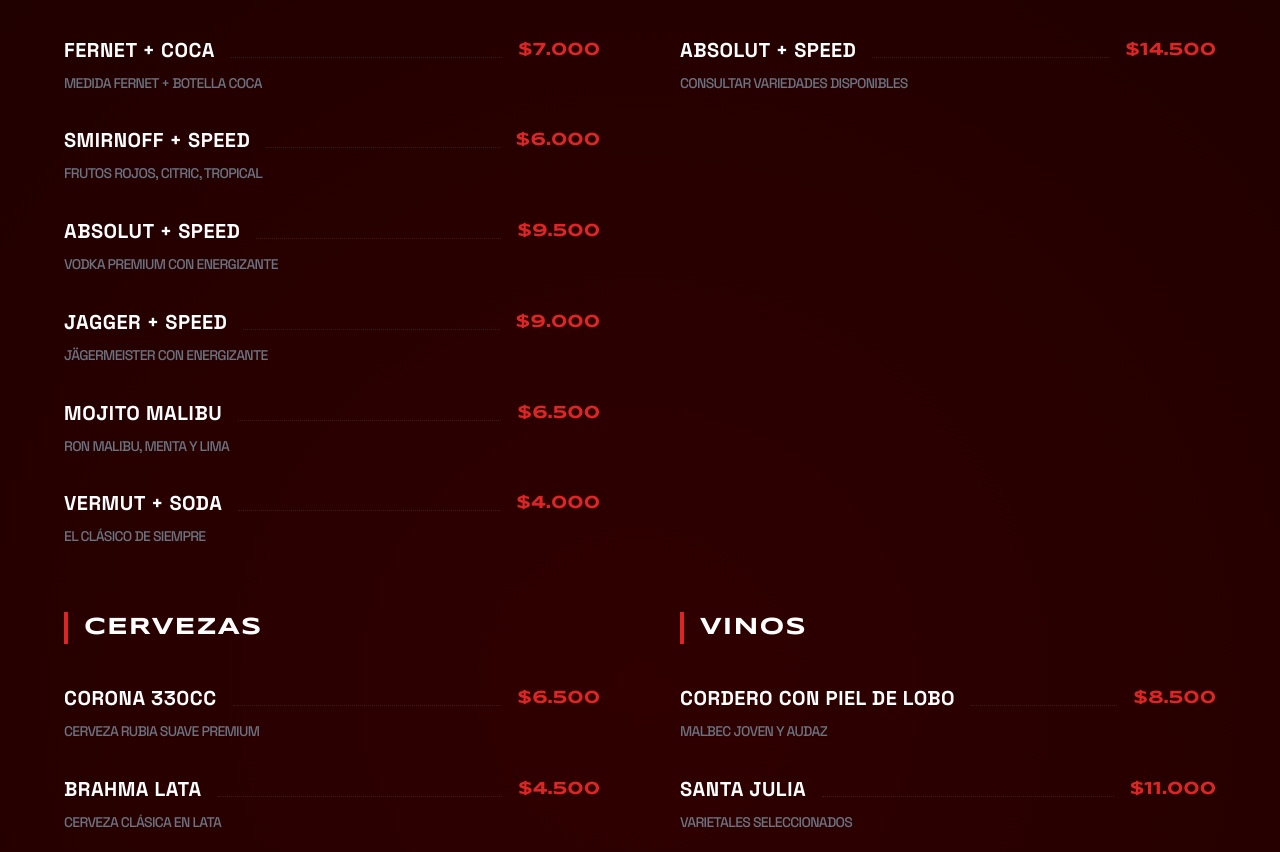
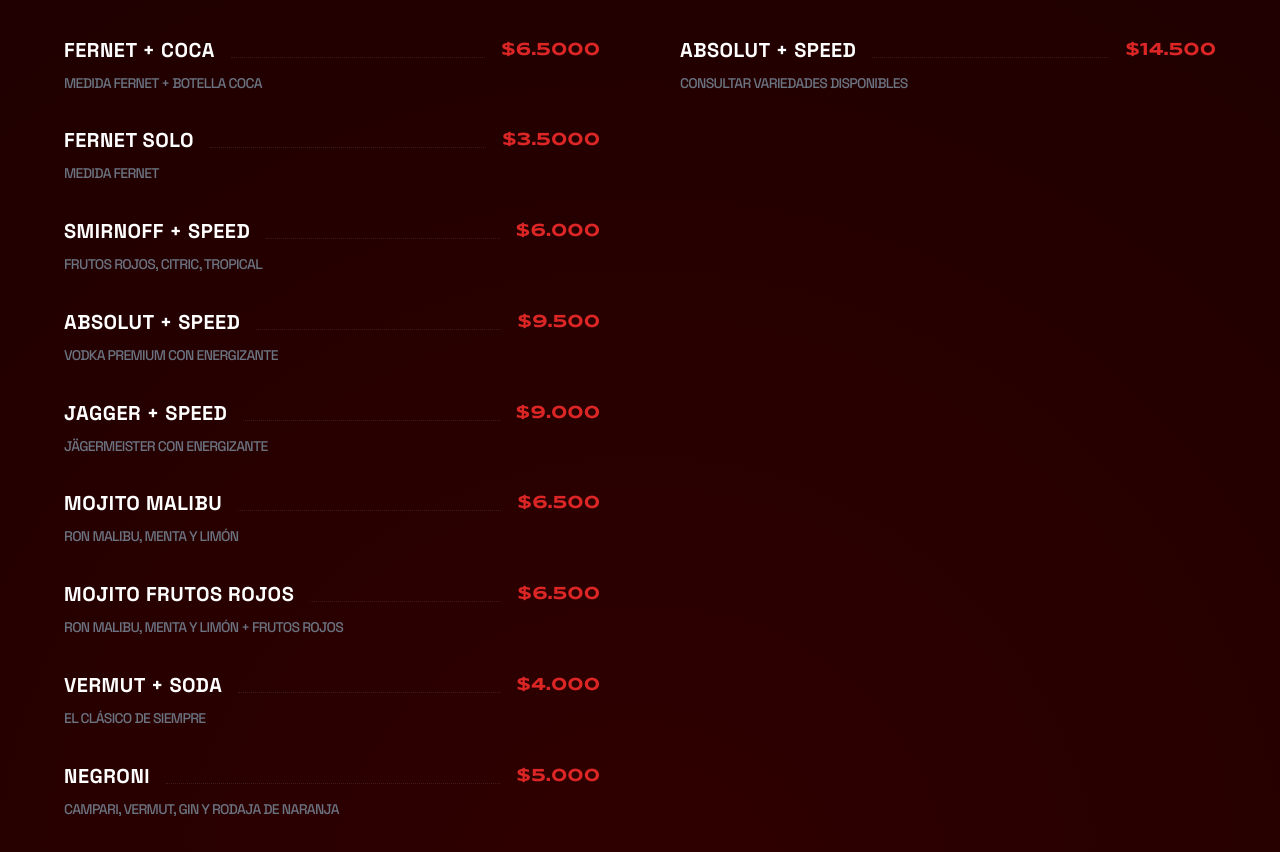
Before and after one commit to jubertorello/eter-bar, a React (Vite) app: page / in a window 1280 px wide. Shown: the part 1920-2772 px from the top of the page. Built offline with nearby package versions, Linux system fonts and the light colour scheme.

Commit message:
Update constants.ts

```diff
--- a/constants.ts
+++ b/constants.ts
@@ -5,12 +5,16 @@
   // COPAS/VASOS
   { id: 'cv1', name: 'Gin Tonic', description: 'Neutro, Frutos Rojos, Naranja', price: '$6.000', category: 'COPAS/VASOS' },
   { id: 'cv2', name: 'Aperol Spritz', description: 'Clásico con rodaja de naranja y soda', price: '$6.500', category: 'COPAS/VASOS' },
-  { id: 'cv3', name: 'Fernet + Coca', description: 'Medida Fernet + Botella coca', price: '$7.000', category: 'COPAS/VASOS' },
-  { id: 'cv4', name: 'Smirnoff + Speed', description: 'Frutos Rojos, Citric, Tropical', price: '$6.000', category: 'COPAS/VASOS' },
-  { id: 'cv5', name: 'Absolut + Speed', description: 'Vodka premium con energizante', price: '$9.500', category: 'COPAS/VASOS' },
-  { id: 'cv6', name: 'Jagger + Speed', description: 'Jägermeister con energizante', price: '$9.000', category: 'COPAS/VASOS' },
-  { id: 'cv7', name: 'Mojito Malibu', description: 'Ron Malibu, menta y lima', price: '$6.500', category: 'COPAS/VASOS' },
-  { id: 'cv8', name: 'Vermut + Soda', description: 'El clásico de siempre', price: '$4.000', category: 'COPAS/VASOS' },
+  { id: 'cv3', name: 'Fernet + Coca', description: 'Medida Fernet + Botella coca', price: '$6.5000', category: 'COPAS/VASOS' },
+  { id: 'cv4', name: 'Fernet solo', description: 'Medida Fernet', price: '$3.5000', category: 'COPAS/VASOS' },
+  { id: 'cv5', name: 'Smirnoff + Speed', description: 'Frutos Rojos, Citric, Tropical', price: '$6.000', category: 'COPAS/VASOS' },
+  { id: 'cv6', name: 'Absolut + Speed', description: 'Vodka premium con energizante', price: '$9.500', category: 'COPAS/VASOS' },
+  { id: 'cv7', name: 'Jagger + Speed', description: 'Jägermeister con energizante', price: '$9.000', category: 'COPAS/VASOS' },
+  { id: 'cv8', name: 'Mojito Malibu', description: 'Ron Malibu, menta y limón', price: '$6.500', category: 'COPAS/VASOS' },
+  { id: 'cv9', name: 'Mojito Frutos rojos', description: 'Ron Malibu, menta y limón + frutos rojos', price: '$6.500', category: 'COPAS/VASOS' },
+  { id: 'cv10', name: 'Vermut + Soda', description: 'El clásico de siempre', price: '$4.000', category: 'COPAS/VASOS' },
+  { id: 'cv11', name: 'Negroni', description: 'Campari, Vermut, Gin y rodaja de naranja', price: '$5.000', category: 'COPAS/VASOS' },
+  { id: 'cv12', name: 'Moscow Mule', description: 'Dos trago y sabes que me pongo bellaco', price: 'PRÓXIMAMENTE', category: 'COPAS/VASOS' },
 
   // JARRAS
   { id: 'j1', name: 'Smirnoff + speed', description: 'Frutos rojos, citric, tropical', price: '$10.000', category: 'JARRAS' },
@@ -30,8 +34,9 @@
 
   // OTROS
   { id: 'o1', name: 'Agua mineral 500cc', description: 'Con o sin gas', price: '$2.500', category: 'OTROS' },
-  { id: 'o2', name: 'Coca Cola 500cc', description: 'Línea clásica o sin azúcar', price: '$3.500', category: 'OTROS' },
-  { id: 'o3', name: 'Speed', description: 'Lata de energizante 250ml', price: '$3.000', category: 'OTROS' },
+  { id: 'o2', name: 'Coca Cola 500cc', description: 'Línea clásica o sin azúcar', price: '$3.000', category: 'OTROS' },
+  { id: 'o3', name: 'Fanta 500cc', description: 'Línea clásica', price: '$3.000', category: 'OTROS' },
+  { id: 'o4', name: 'Speed', description: 'Lata de energizante 250ml', price: '$3.000', category: 'OTROS' },
 ];
 
 /**
```
